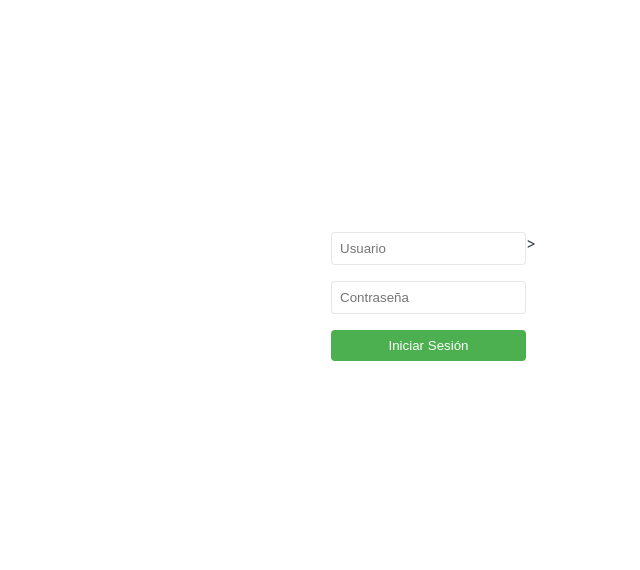
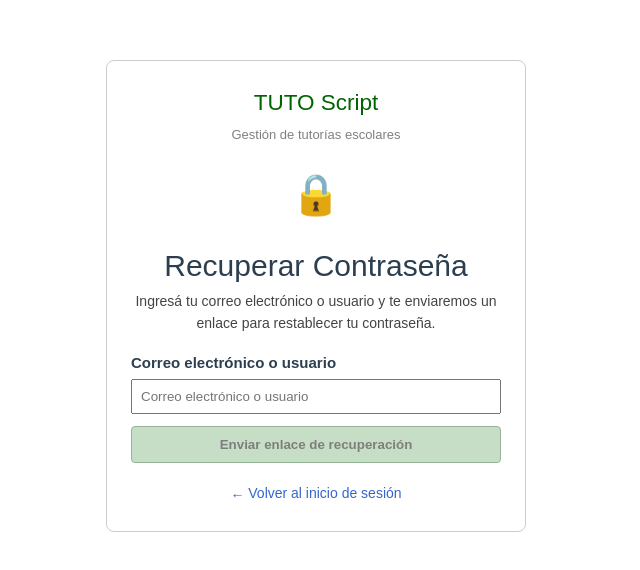
Before and after one commit to Andres-Morillo/SistemaDeTutorias, a Vue app in the folder sistema-tutorias/: page / in a window 1280 px wide. Shown: the part 104-674 px from the top of the page, without its empty margins (114-754 px from the left). Built offline with nearby package versions, Linux system fonts and the light colour scheme.

Commit message:
Update App.vue

```diff
--- a/sistema-tutorias/src/App.vue
+++ b/sistema-tutorias/src/App.vue
@@ -1,38 +1,128 @@
-<script setup>
-import HelloWorld from './components/HelloWorld.vue'
-import TheWelcome from './components/TheWelcome.vue'
-import login from './components/login.vue'
+<template>
+  <div class="contenedor">
+    <div class="logo">
+      <h2>TUTO Script</h2>
+      <p class="subtitulo">Gestión de tutorías escolares</p>
+    </div>
+
+    <div class="icono">🔒</div>
+
+    <h1>Recuperar Contraseña</h1>
+    <p class="texto">
+      Ingresá tu correo electrónico o usuario y te enviaremos un enlace
+      para restablecer tu contraseña.
+    </p>
+
+    <label>Correo electrónico o usuario</label>
+    <input v-model="correoUsuario" type="text" placeholder="Correo electrónico o usuario" />
+
+    <p v-if="mensajeError" class="mensaje error">
+      {{ mensajeError }}
+    </p>
+    <p v-else-if="enlaceEnviado" class="mensaje ok">
+      Enlace de recuperación enviado. Revisá tu correo.
+    </p>
+
+    <button
+      @click="enviarEnlace"
+      :class="{ deshabilitado: correoUsuario.trim() === '' }"
+    >
+      Enviar enlace de recuperación
+    </button>
+
+    <a href="#" class="volver">← Volver al inicio de sesión</a>
+  </div>
+</template>
+
+<script>
+export default {
+  data() {
+    return {
+      correoUsuario: '',
+      mensajeError: '',
+      enlaceEnviado: false
+    }
+  },
+  methods: {
+    enviarEnlace() {
+      this.enlaceEnviado = false
+
+      if (this.correoUsuario.trim() === '') {
+        this.mensajeError = 'Ingresá tu correo electrónico o usuario.'
+        return
+      }
+
+      this.mensajeError = ''
+      this.enlaceEnviado = true
+    }
+  }
+}
 </script>
 
-<template>
-  <login></login>>
-</template>
-
-<style scoped>
-header {
-  line-height: 1.5;
+<style>
+.contenedor {
+  max-width: 420px;
+  margin: 60px auto;
+  padding: 24px;
+  font-family: Arial, sans-serif;
+  text-align: center;
+  border: 1px solid #ccc;
+  border-radius: 8px;
 }
-
-.logo {
+.logo h2 {
+  margin-bottom: 0;
+  color: darkgreen;
+}
+.subtitulo {
+  margin-top: 4px;
+  font-size: 13px;
+  color: gray;
+}
+.icono {
+  font-size: 40px;
+  margin: 16px 0;
+}
+.texto {
+  font-size: 14px;
+  color: #444;
+  margin-bottom: 16px;
+}
+label {
   display: block;
-  margin: 0 auto 2rem;
+  text-align: left;
+  margin-bottom: 4px;
+  font-weight: bold;
 }
-
-@media (min-width: 1024px) {
-  header {
-    display: flex;
-    place-items: center;
-    padding-right: calc(var(--section-gap) / 2);
-  }
-
-  .logo {
-    margin: 0 2rem 0 0;
-  }
-
-  header .wrapper {
-    display: flex;
-    place-items: flex-start;
-    flex-wrap: wrap;
-  }
+input {
+  display: block;
+  width: 100%;
+  margin-bottom: 12px;
+  padding: 8px;
+  box-sizing: border-box;
+}
+button {
+  width: 100%;
+  padding: 10px;
+  background-color: darkseagreen;
+  border: 1px solid #2e6b2e;
+  border-radius: 4px;
+  cursor: pointer;
+  font-weight: bold;
+}
+.deshabilitado {
+  opacity: 0.5;
+}
+.mensaje.error {
+  color: red;
+}
+.mensaje.ok {
+  color: green;
+}
+.volver {
+  display: block;
+  margin-top: 16px;
+  color: #3366cc;
+  text-decoration: none;
+  font-size: 14px;
 }
 </style>
```
